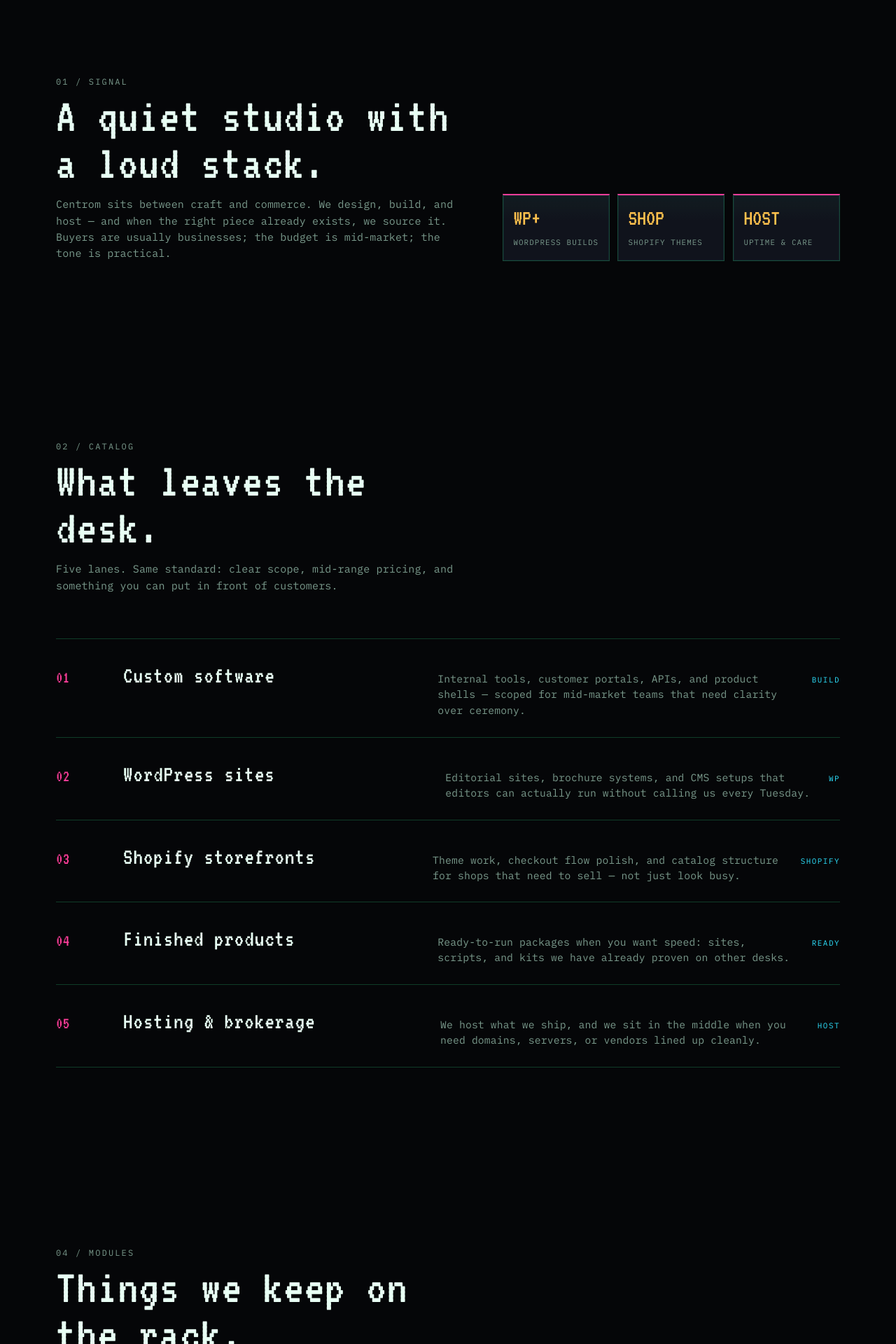
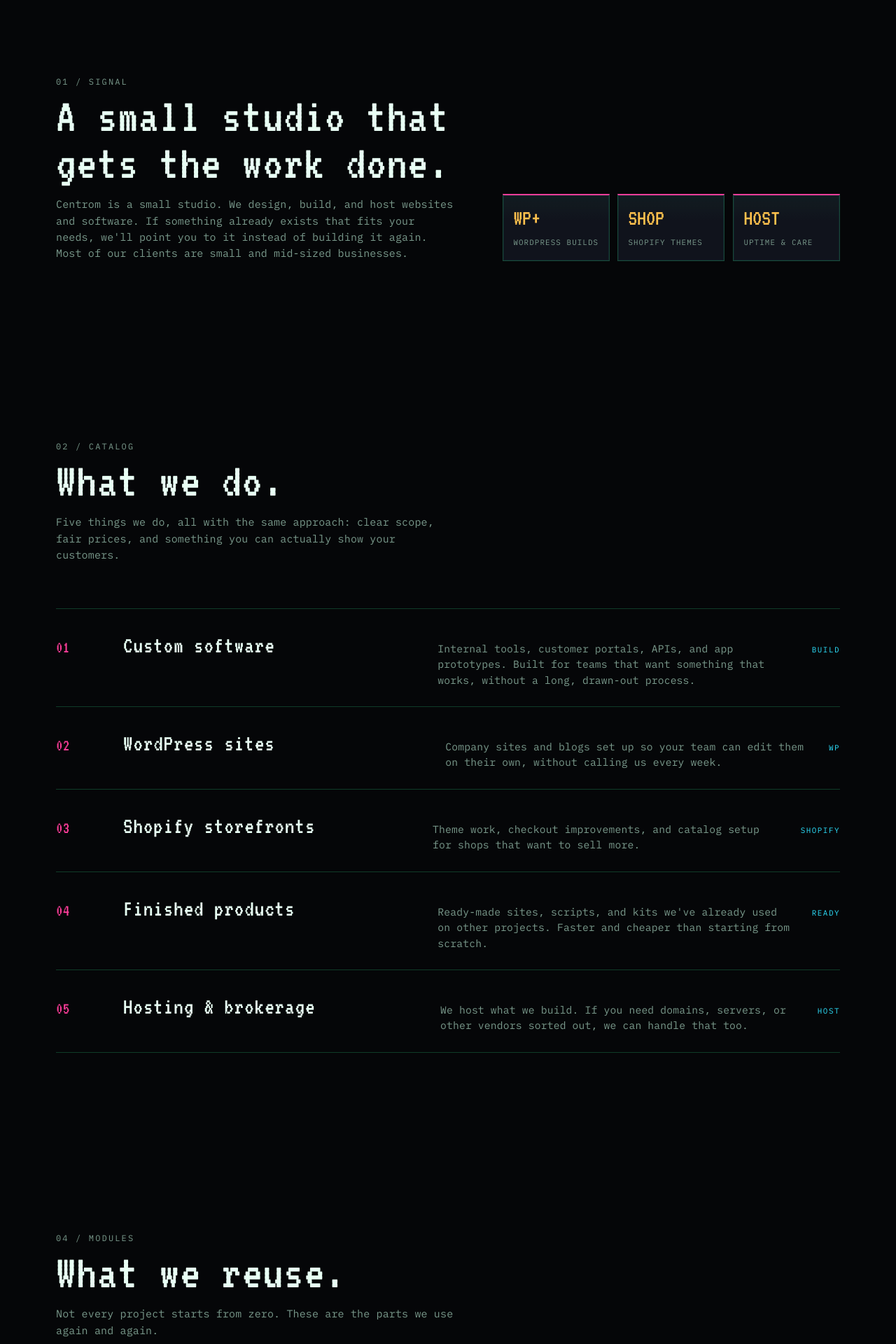
Before and after one commit to AFRexK0/centrom, a React (Vite) app: page / in a window 1280 px wide. Shown: the part 820-2740 px from the top of the page at 70% size. Built offline with nearby package versions, Linux system fonts and the light colour scheme.

Commit message:
Revise English localization for clarity and accuracy
Updated English translations for various sections to better reflect services and offerings.

```diff
--- a/src/i18n/locales/en.ts
+++ b/src/i18n/locales/en.ts
@@ -4,7 +4,7 @@ export const en: Translations = {
   meta: {
     title: 'Centrom · digital products studio',
     description:
-      'Centrom · digital products studio. Software, WordPress, Shopify, hosting, and finished builds for mid-market businesses.',
+      'Centrom · digital products studio. Websites, WordPress, Shopify, hosting, and custom software for small and mid-sized businesses.',
   },
   nav: {
     aria: 'Primary',
@@ -16,8 +16,8 @@ export const en: Translations = {
   },
   hero: {
     label: '// digital products studio',
-    h1: 'Software, storefronts, and hosting. Finished or brokered.',
-    p: 'We build and ship for businesses that need online presence: custom software, WordPress, Shopify, and dependable hosting all in one place.',
+    h1: 'Websites, online shops, and software. Built and hosted by one team.',
+    p: 'We build websites, online shops, and custom software for businesses, and we host everything too. One team, one point of contact.',
     ctaBrief: 'Start a brief',
     ctaPricing: 'See pricing',
     terminalUptime: 'studio load: low · queue: open',
@@ -25,164 +25,168 @@ export const en: Translations = {
   },
   intro: {
     label: '01 / signal',
-    h2: 'A quiet studio with a loud stack.',
-    p: 'Centrom sits between craft and commerce. We design, build, and host — and when the right piece already exists, we source it. Buyers are usually businesses; the budget is mid-market; the tone is practical.',
+    h2: 'A small studio that gets the work done.',
+    p: "Centrom is a small studio. We design, build, and host websites and software. If something already exists that fits your needs, we'll point you to it instead of building it again. Most of our clients are small and mid-sized businesses.",
     statWp: 'WordPress builds',
     statShop: 'Shopify themes',
     statHost: 'uptime & care',
   },
   services: {
     label: '02 / catalog',
-    h2: 'What leaves the desk.',
-    p: 'Five lanes. Same standard: clear scope, mid-range pricing, and something you can put in front of customers.',
+    h2: 'What we do.',
+    p: 'Five things we do, all with the same approach: clear scope, fair prices, and something you can actually show your customers.',
     items: [
       {
         title: 'Custom software',
-        copy: 'Internal tools, customer portals, APIs, and product shells — scoped for mid-market teams that need clarity over ceremony.',
+        copy: 'Internal tools, customer portals, APIs, and app prototypes. Built for teams that want something that works, without a long, drawn-out process.',
         tag: 'build',
       },
       {
         title: 'WordPress sites',
-        copy: 'Editorial sites, brochure systems, and CMS setups that editors can actually run without calling us every Tuesday.',
+        copy: 'Company sites and blogs set up so your team can edit them on their own, without calling us every week.',
         tag: 'wp',
       },
       {
         title: 'Shopify storefronts',
-        copy: 'Theme work, checkout flow polish, and catalog structure for shops that need to sell — not just look busy.',
+        copy: 'Theme work, checkout improvements, and catalog setup for shops that want to sell more.',
         tag: 'shopify',
       },
       {
         title: 'Finished products',
-        copy: 'Ready-to-run packages when you want speed: sites, scripts, and kits we have already proven on other desks.',
+        copy: "Ready-made sites, scripts, and kits we've already used on other projects. Faster and cheaper than starting from scratch.",
         tag: 'ready',
       },
       {
         title: 'Hosting & brokerage',
-        copy: 'We host what we ship, and we sit in the middle when you need domains, servers, or vendors lined up cleanly.',
+        copy: 'We host what we build. If you need domains, servers, or other vendors sorted out, we can handle that too.',
         tag: 'host',
       },
     ],
   },
   capabilities: {
     label: '04 / modules',
-    h2: 'Things we keep on the rack.',
-    p: 'Not every engagement is a blank page. These are the modules the studio runs again and again.',
+    h2: 'What we reuse.',
+    p: 'Not every project starts from zero. These are the parts we use again and again.',
     items: [
       {
         chip: 'SYS.01',
         title: 'Product shells',
-        copy: 'Auth, dashboards, CRUD, and the boring glue that makes a business feel modern.',
+        copy: 'Login, dashboards, forms, and the basic plumbing most business software needs.',
       },
       {
         chip: 'SYS.02',
         title: 'Storefront UX',
-        copy: 'Catalog clarity, mobile checkout paths, and theme work that respects conversion.',
+        copy: 'Clear catalogs, easy mobile checkout, and themes built to turn visitors into customers.',
       },
       {
         chip: 'SYS.03',
-        title: 'CMS discipline',
-        copy: 'WordPress structured so content teams stop inventing new chaos every quarter.',
+        title: 'CMS setup',
+        copy: 'WordPress organized in a clean, simple structure so your content stays tidy as it grows.',
       },
       {
         chip: 'SYS.04',
         title: 'Hosting care',
-        copy: 'Backups, SSL, updates, and a human when something beeps at 2am.',
+        copy: 'Backups, SSL, updates, and a real person to call when something breaks at 2am.',
       },
       {
         chip: 'SYS.05',
-        title: 'Vendor middle',
-        copy: 'We broker domains, licenses, and infrastructure so you talk to one desk.',
+        title: 'Vendor management',
+        copy: 'We handle domains, licenses, and infrastructure, so you only deal with us.',
       },
       {
         chip: 'SYS.06',
         title: 'Handoff kits',
-        copy: 'Docs, admin access, and training notes — shipped like the product matters.',
+        copy: 'Docs, admin access, and short training notes when we hand everything over.',
       },
     ],
   },
   process: {
     label: '05 / protocol',
-    h2: 'How the desks move.',
-    p: 'Four beats. Enough structure to trust, not enough ceremony to slow a mid-market launch.',
+    h2: 'How it works.',
+    p: 'Four steps. Enough structure to keep things on track, without slowing your launch down.',
     steps: [
       {
         title: 'Brief',
-        copy: 'You tell us what has to exist. We translate it into scope, lane, and budget band.',
+        copy: 'You tell us what you need. We put together a detailed plan with scope, timeline, and budget.',
       },
       {
         title: 'Build',
-        copy: 'Design and engineering share one timeline. You get checkpoints, not mystery weeks.',
+        copy: 'We build it, and you can check in on the progress along the way.',
       },
       {
         title: 'Ship',
-        copy: 'Launch, hosting, and the boring ops that keep the thing alive after the applause.',
+        copy: 'We launch it and set everything up the way you want.',
       },
       {
-        title: 'Steady',
-        copy: 'Retainers, updates, or a clean handoff — whichever keeps your business moving.',
+        title: 'Maintain',
+        copy: "Need to change something later? Just get in touch and we'll sort it out.",
       },
     ],
   },
   pricing: {
     label: '06 / ledger',
-    h2: 'Clear bands, no guesswork.',
-    p: 'Accessible starting points — not a menu of tricks. Exact quotes follow a short brief. Finished packages and brokerage sit in the same bands.',
+    h2: 'Our products',
+    p: 'Simple starting prices. The exact cost is settled after a short meeting.',
     from: 'from',
     perMonth: '/ month',
     requestQuote: 'Request quote',
-    note: '// larger systems and multi-property rollouts quoted separately · EU VAT where applicable',
+    note: '// larger projects quoted separately · EU VAT where applicable',
     tiers: [
       {
         tier: 'For Everyone',
         title: 'Landing / brochure',
         amount: '1000 CHF',
         points: [
-          'Single-page or small WP site',
-          'Mobile-first layout',
+          'Domain included*',
+          'Landing page',
+          'Responsive layout',
           'Basic SEO + analytics',
-          '2 revision rounds',
+          'Email service included',
         ],
       },
       {
-        tier: 'Systems for Businesses',
+        tier: 'For Businesses',
         title: 'Store or software',
         amount: '2400 CHF',
         points: [
-          'Shopify theme or custom tool',
-          'Integrations & content model',
-          'Staging + launch support',
-          '30 days post-ship care',
+          'Domain included*',
+          'Multi-page setup',
+          'Up to 500 products* (store)',
+          'Responsive layout',
+          'Full SEO + analytics',
+          'Email service included',
         ],
       },
       {
         tier: 'Advice & Consulting',
-          title: 'Strategy and technical guidance',
-          amount: '150 CHF / hour',
+        title: 'Technical advice',
+        amount: '100 CHF / hour',
         points: [
           'Review of your current site or setup',
-            'Tech stack and tooling recommendations',
+          'Tech stack and tool recommendations',
           'Roadmap and cost estimate',
           'Written summary after each session',
+          'Available in English and German',
         ],
       },
     ],
   },
   contact: {
     label: '07 / ping',
-    h2: 'Send the brief.',
-    p: 'Tell us what you sell, what needs to exist online, and the budget band. We reply from the same desk that ships the work.',
+    h2: 'Tell us about your project.',
+    p: "Tell us what you need online and we'll make it happen. You'll hear back from the same people who do the work.",
     name: 'Name',
     email: 'Email',
     lane: 'Product',
     brief: 'Brief',
-    placeholder: 'What needs to exist, and by when?',
-    transmit: 'Transmit',
+    placeholder: 'What do you need, and by when?',
+    transmit: 'Send',
     statusOpening: 'opening mail client...',
-    mailSubject: 'Centrom brief —',
+    mailSubject: 'Centrom brief',
     mailGeneral: 'general',
     channel: 'channel',
     sideP:
-      'Prefer a website that ages well? You are in the right place! We will chase perfection for you',
+      "Want a website that still looks good in five years? You're in the right place.",
     responseWindow: 'Response window',
     responseValue: 'usually within 1 business day',
     lanes: {
```
Lines whose indentation alone changed are shown as unchanged.
